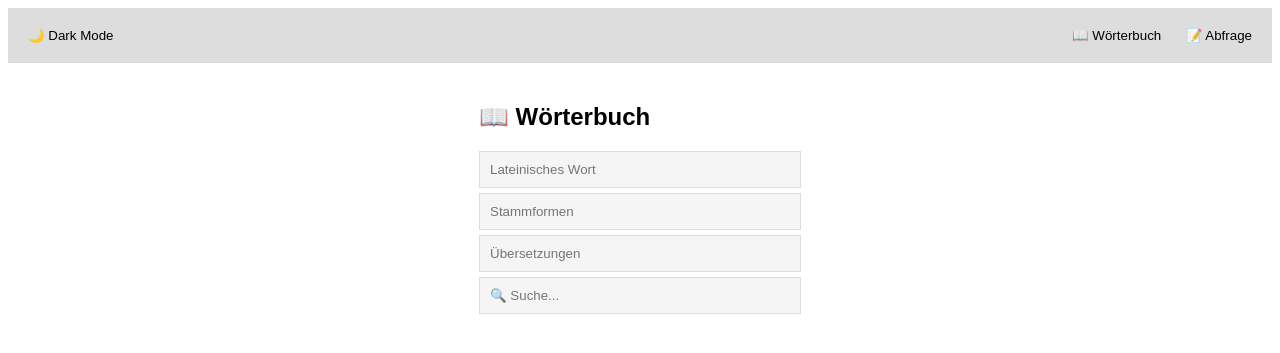
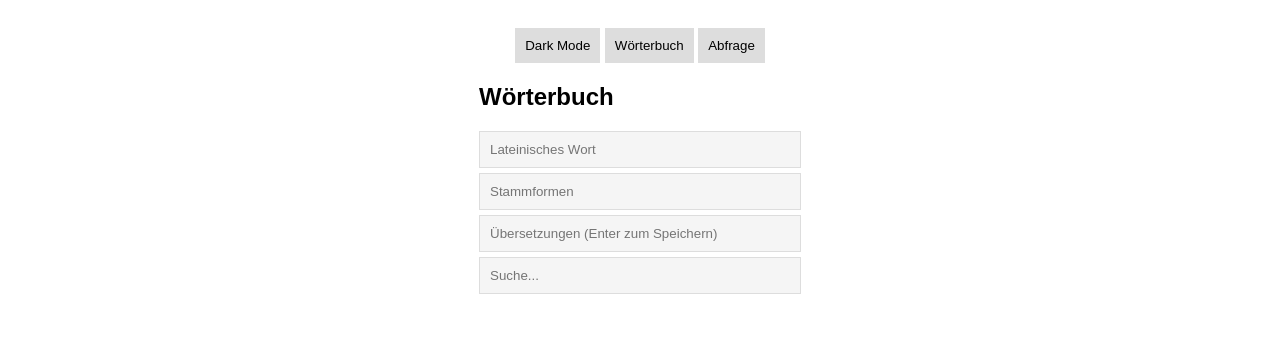
Before and after one commit to alex1-0/latein, a plain HTML site: page index.html in a window 1280 px wide. Drawn offline with Linux system fonts and the light colour scheme.

Commit message:
Update index.html

```diff
--- a/index.html
+++ b/index.html
@@ -3,34 +3,40 @@
 <head>
   <meta charset="UTF-8">
   <meta name="viewport" content="width=device-width, initial-scale=1.0">
-    <title>Vokabeltrainer</title>
+  <title>Wörterbuch und Abfrage</title>
   <link rel="stylesheet" href="styles.css">
 </head>
 <body>
-    <div class="navbar">
-        <button id="darkModeToggle">🌙 Dark Mode</button>
-        <div class="switch">
-            <button id="dictionaryBtn">📖 Wörterbuch</button>
-            <button id="quizBtn">📝 Abfrage</button>
-        </div>
+  <div class="container">
+    <div class="header">
+      <button id="darkModeToggle">Dark Mode</button>
+      <button id="switchToDictionary">Wörterbuch</button>
+      <button id="switchToQuiz">Abfrage</button>
     </div>
 
-    <div class="container">
-        <div id="dictionary" class="section">
-            <h2>📖 Wörterbuch</h2>
+    <!-- Wörterbuch -->
+    <div id="dictionarySection" class="section">
+      <h2>Wörterbuch</h2>
+      <div class="input-group">
         <input type="text" id="latinWord" placeholder="Lateinisches Wort">
-            <input type="text" id="stems" placeholder="Stammformen">
-            <input type="text" id="translations" placeholder="Übersetzungen">
-            <input type="text" id="search" placeholder="🔍 Suche...">
-            <ul id="vocabList"></ul>
+        <input type="text" id="stemForms" placeholder="Stammformen">
+        <input type="text" id="translations" placeholder="Übersetzungen (Enter zum Speichern)">
+      </div>
+      <div class="search-group">
+        <input type="text" id="searchVocabulary" placeholder="Suche...">
+      </div>
+      <ul id="vocabularyList"></ul>
     </div>
 
-        <div id="quiz" class="section hidden">
-            <h2>📝 Abfrage</h2>
-            <div id="quizWord"></div>
-            <input type="text" id="quizStems" placeholder="Stammformen">
-            <input type="text" id="quizTranslations" placeholder="Übersetzungen">
-            <div id="result"></div>
+    <!-- Abfrage -->
+    <div id="quizSection" class="section hidden">
+      <h2>Abfrage</h2>
+      <p id="quizWord">Wort: </p>
+      <div class="input-group">
+        <input type="text" id="quizStemForms" placeholder="Stammformen">
+        <input type="text" id="quizTranslations" placeholder="Übersetzungen (Enter zur Prüfung)">
+      </div>
+      <p id="quizResult"></p>
     </div>
   </div>
 
```
Lines whose indentation alone changed are shown as unchanged.
